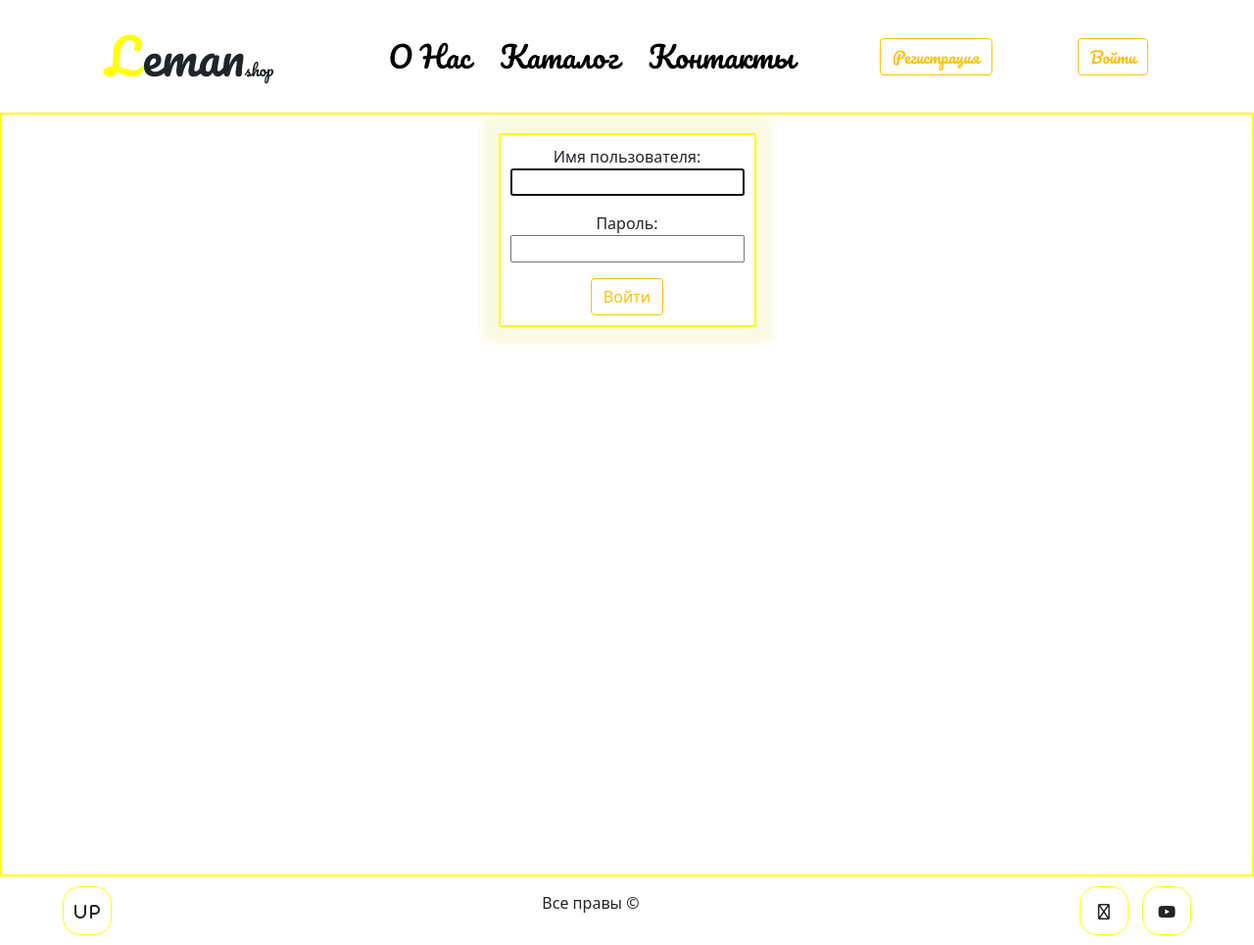
After one commit to Dmitrii-ru/Lemon-shop, a Django app: page /registration/user/ in a window 1280 px wide. The commit adds this page. Shown: the whole page at 98% size. Run offline with Django 3.2, Linux system fonts and the light colour scheme; some libraries are stand-ins or nearby versions.

Commit message:
registration.html exit user

```diff
--- a/DZ12_Django/settings.py
+++ b/DZ12_Django/settings.py
@@ -126,3 +126,5 @@ STATIC_URL = '/static/'
 # https://docs.djangoproject.com/en/3.2/ref/settings/#default-auto-field
 
 DEFAULT_AUTO_FIELD = 'django.db.models.BigAutoField'
+
+LOGIN_REDIRECT_URL='index'
--- a/site_app/static/site_app/css/site_app.css
+++ b/site_app/static/site_app/css/site_app.css
@@ -32,7 +32,7 @@ header{
   display: flex;
   width: 100%;
   padding: 20px 5%;
-  justify-content: space-between;
+  justify-content: space-around;
   align-items: center;
   position: sticky;
 
@@ -334,3 +334,14 @@ padding-top: 15px;
   box-shadow: 0px 0px 8px 17px rgba(227, 229, 98, 0.18);
 
 }
+.form_reg.auth {
+ display:block;
+ weight:100%;
+ height:50%;
+}
+
+.form_reg.auth input{
+ display:block;
+ weight:100%;
+ height:50%;
+}
--- a/site_app/templates/site_app/base.html
+++ b/site_app/templates/site_app/base.html
@@ -30,6 +30,9 @@
   <a href="{%url 'reg'%}">
     <button class="btn btn-outline-warning">Регистрация</button>
   </a>
+    <a href="{%url 'user'%}">
+    <button class="btn btn-outline-warning ">Войти</button>
+  </a>
 </header>
 <body>
 {%if messages %}
--- a/users/templates/users/registration.html
+++ b/users/templates/users/registration.html
@@ -6,6 +6,7 @@
         {%csrf_token%}
         {{form.as_p}}
         <button class="btn btn-outline-warning" type="submit"> Регистрация </button>
+        <a href="{%url 'user'%}">Уже зарегистрированы? </a>
     </form>
 </div>
 {% endblock content %}
--- /dev/null
+++ b/users/templates/users/user.html
@@ -0,0 +1,11 @@
+{% extends 'site_app/base.html' %}
+
+{% block content %}
+<div class=" reg">
+    <form method="post" class="form_reg auth">
+        {%csrf_token%}
+        {{form.as_p}}
+        <button class="btn btn-outline-warning" type="submit"> Войти </button>
+    </form>
+</div>
+{% endblock content %}
--- a/users/urls.py
+++ b/users/urls.py
@@ -1,9 +1,9 @@
 from django.urls import path
 from . import views
-
-
+from django.contrib.auth import views as authViews
 
 urlpatterns = [
     path('', views.register, name='reg'),
-
+    path('user/', authViews.LoginView.as_view(template_name='users/user.html'), name='user'),
+    path('exit/', authViews.LogoutView.as_view(template_name='users/exit.html'), name='exit'),
 ]
--- a/users/views.py
+++ b/users/views.py
@@ -11,7 +11,7 @@ def register(request):
             form.save()
             username = form.cleaned_data.get('username')
             messages.success(request, f'{username} Успешно зарегистрирован')
-            return redirect('/')
+            return redirect('user')
     else:
         form = UserRegisterForm
     return render(request, 'users/registration.html', {'form': form})
```
Also changed, not shown: users/templates/users/exit.html (added, +7 -0 lines), db.sqlite3.
